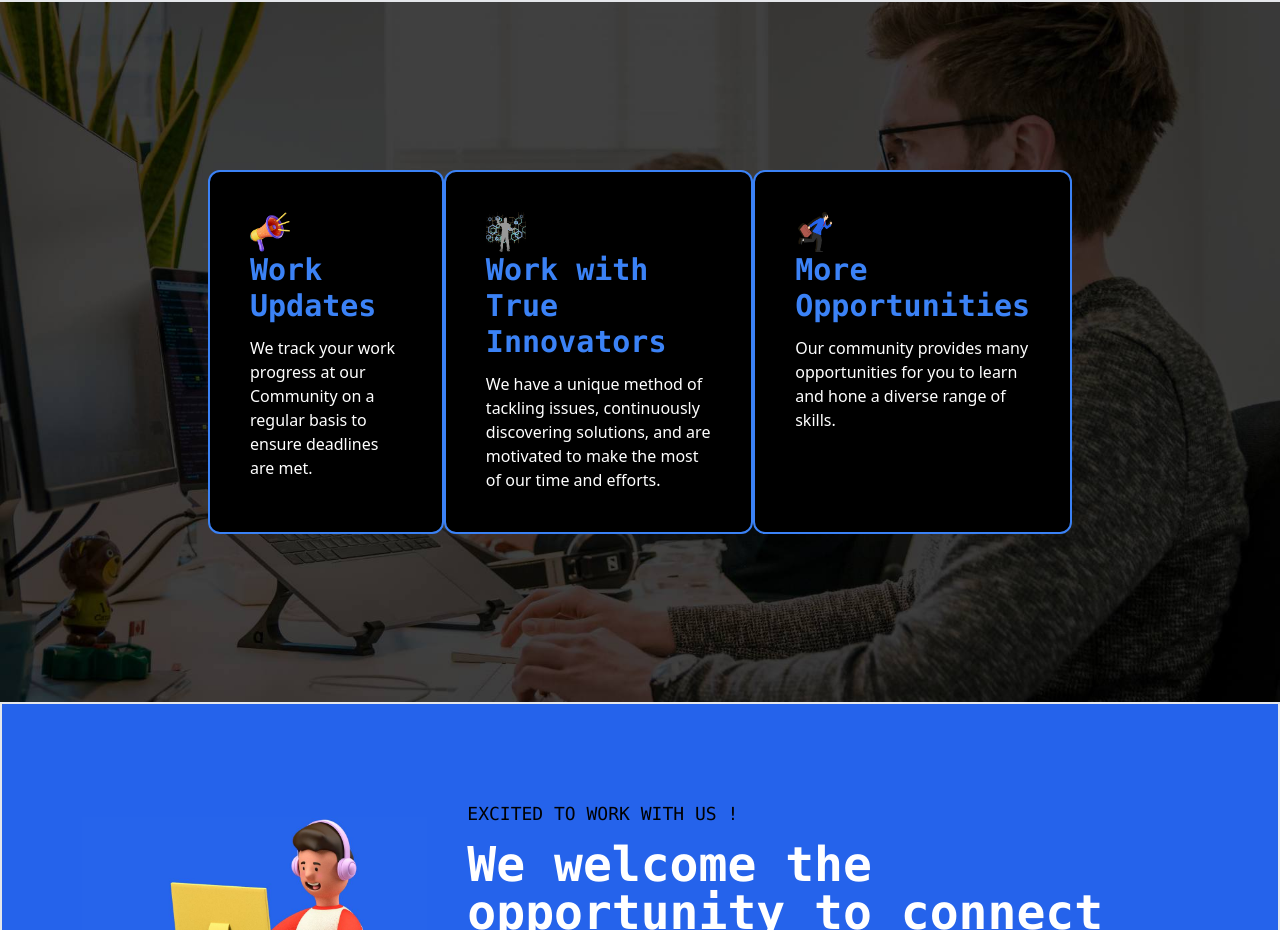
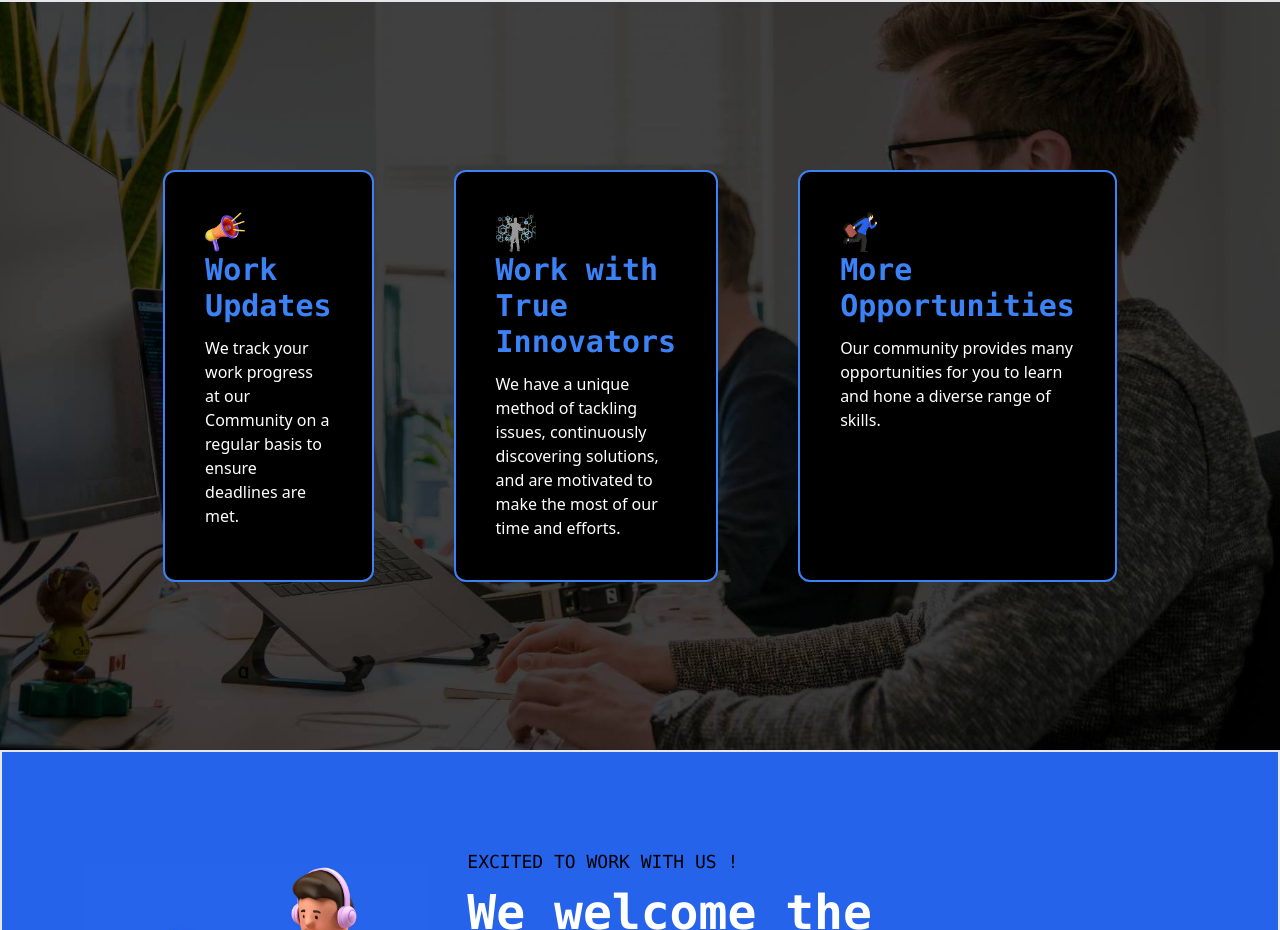
Before and after one commit to theprakharsaxena/Developer-Abode, a Next.js app: page / in a window 1280 px wide. Shown: the part 4438-5368 px from the top of the page. Built offline with nearby package versions, Linux system fonts and the light colour scheme.

Commit message:
update adustment

```diff
--- a/components/Main.tsx
+++ b/components/Main.tsx
@@ -183,11 +183,11 @@ const Main = () => {
       </div>
       {/* Grid 3 */}
       <div className="flex flex-col text-left items-center justify-center py-32 bg-fixed bg-center bg-cover px-1 xl:px-32 lg:px-20 md:px-10 page1">
-        <div className="flex flex-col lg:flex-row mx-20">
+        <div className="flex flex-col lg:flex-row mx-20 sm:mx-0">
           {Main3.map(({ title, image, description }, id) => {
             return (
               <div
-                className="p-10 my-10 bg-black border-2 border-blue-500 rounded-xl"
+                className="p-10 sm:m-10 my-10 bg-black border-2 border-blue-500 rounded-xl"
                 key={id}
               >
                 <Image src={image} alt="community" width={40} height={40} />
--- a/pages/_app.tsx
+++ b/pages/_app.tsx
@@ -10,7 +10,6 @@ export default function App({ Component, pageProps }: AppProps) {
     <>
       <Head>
         <link rel="shortcut icon" href="/favicon/logo.ico" />
-        <script defer src="/_vercel/insights/script.js"></script>
       </Head>
       <Navbar />
       <Component {...pageProps} />
--- a/pages/courses.tsx
+++ b/pages/courses.tsx
@@ -79,7 +79,7 @@ const Courses = () => {
         </h2>
       </div>
       {/* Grid 1 */}
-      <div className="flex flex-col text-left items-center justify-center py-32 bg-fixed bg-center bg-cover px-1  xl:px-32 lg:px-20 sm:px-10 page3">
+      <div className="flex flex-col text-left items-center justify-center py-32 bg-fixed bg-center bg-cover px-1 xl:px-32 lg:px-20 md:px-10 page3">
         <div className="flex flex-col">
           {courses1.map(({ title, image, description }, id) => {
             return (
@@ -87,14 +87,14 @@ const Courses = () => {
                 <Image
                   src={image}
                   alt="Javascript"
-                  width={500}
-                  height={500}
+                  width={400}
+                  height={400}
                 />
                 <div className="lg:col-span-2 xl:col-span-3">
                   <h1 className="text-3xl pb-3 font-mono text-blue-500 font-bold">
                     {title} Developer
                   </h1>
-                  <p className="text-sm sm:text-base text-white pb-3">
+                  <p className="text-sm md:text-base text-white pb-3">
                     {description}
                   </p>
                   <Link
--- a/pages/faq.tsx
+++ b/pages/faq.tsx
@@ -62,7 +62,7 @@ const Faq = () => {
       />
       {/* Box 1 */}
       <div className="grid grid-cols-1 md:grid-cols-2 lg:grid-cols-3 gap-10 items-center justify-center h-1/2 py-24 border-2 bg-blue-600 bg-fixed bg-center px-7 sm:px-20 md:px-10 lg:px-20 xl:px-30">
-        <Image src="/faq1.jpg" alt="faq" height={500} width={500} />
+        <Image src="/faq1.jpg" alt="faq" height={600} width={600} />
         <div className="text-left font-mono lg:col-span-2">
           <h3 className="font-bold text-4xl sm:text-5xl md:text-6xl">F A Q</h3>
           <h1 className="text-white text-xl sm:text-2xl md:text-xl lg:text-2xl xl:text-3xl mt-3 mb-7 font-semibold">
```
Also changed, not shown: 1 other file (tests, documents, lock files or other folders).
